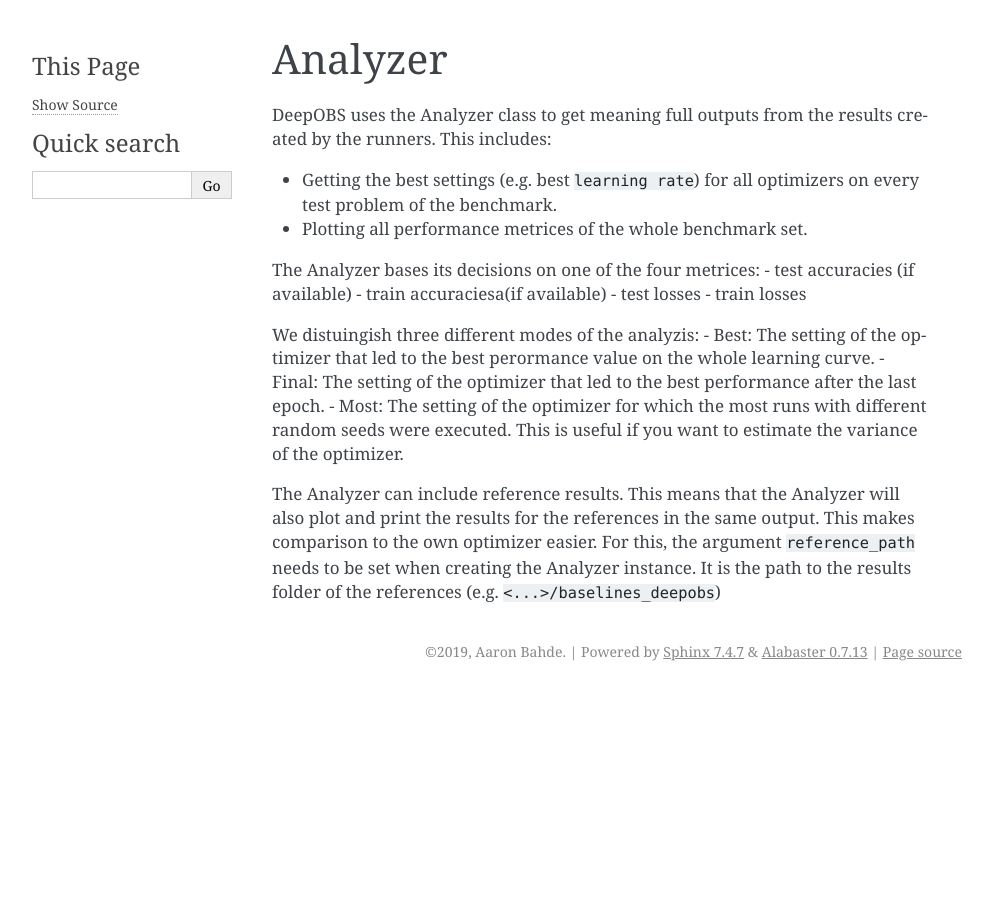
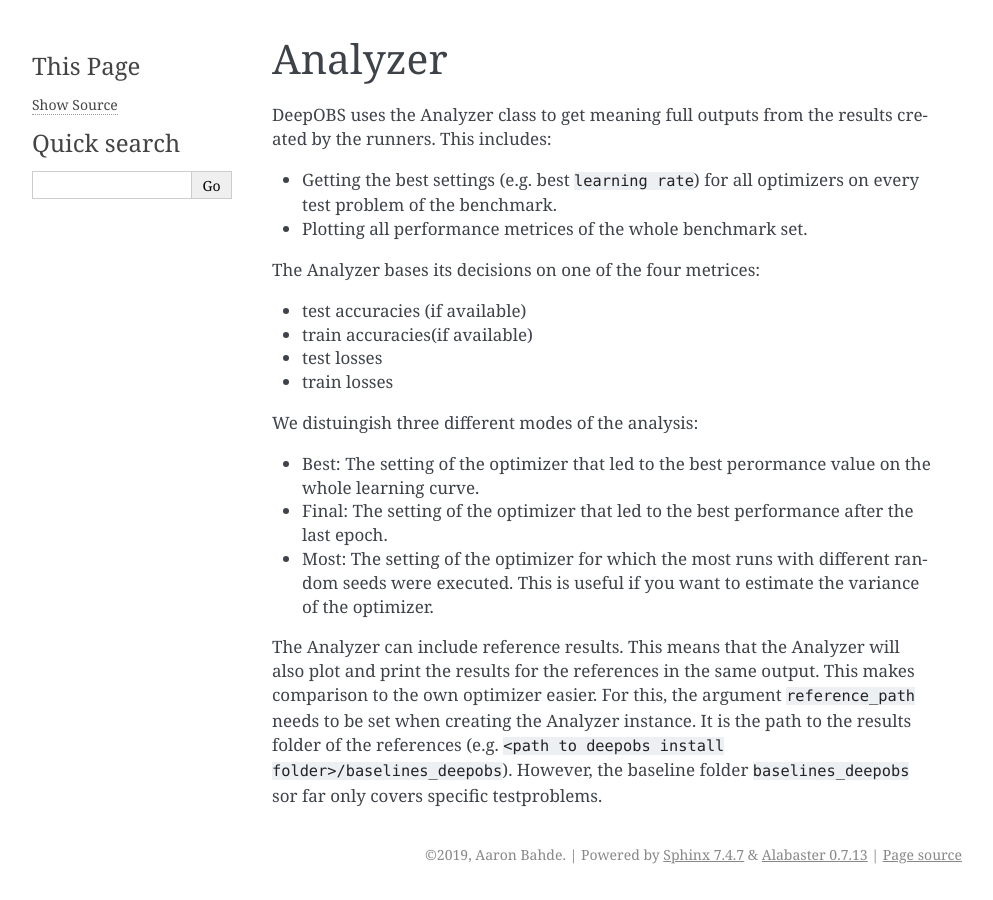
Before and after one commit to fsschneider/DeepOBS, a Sphinx documentation site: the page built from docs/api/analyzer.rst, in a window 1280 px wide. Shown: the whole page, without its empty margins (148-1141 px from the left). Built offline with Sphinx 7.4.7, drawn with Linux system fonts in a browser that asks for light colours.

Commit message:
fixed docs

```diff
--- a/docs/api/analyzer.rst
+++ b/docs/api/analyzer.rst
@@ -9,14 +9,16 @@
 - Plotting all performance metrices of the whole benchmark set.
 
 The Analyzer bases its decisions on one of the four metrices:
+
 - test accuracies (if available)
-- train accuraciesa(if available)
+- train accuracies(if available)
 - test losses
 - train losses
 
-We distuingish three different modes of the analyzis:
+We distuingish three different modes of the analysis:
+
 - Best: The setting of the optimizer that led to the best perormance value on the whole learning curve.
 - Final: The setting of the optimizer that led to the best performance after the last epoch.
 - Most: The setting of the optimizer for which the most runs with different random seeds were executed. This is useful if you want to estimate the variance of the optimizer.
 
-The Analyzer can include reference results. This means that the Analyzer will also plot and print the results for the references in the same output. This makes comparison to the own optimizer easier. For this, the argument ``reference_path`` needs to be set when creating the Analyzer instance. It is the path to the results folder of the references (e.g. ``<...>/baselines_deepobs``)
+The Analyzer can include reference results. This means that the Analyzer will also plot and print the results for the references in the same output. This makes comparison to the own optimizer easier. For this, the argument ``reference_path`` needs to be set when creating the Analyzer instance. It is the path to the results folder of the references (e.g. ``<path to deepobs install folder>/baselines_deepobs``). However, the baseline folder ``baselines_deepobs`` sor far only covers specific testproblems.
```
Also changed, not shown: docs/user_guide/quick_start.rst (line endings or trailing spaces).
